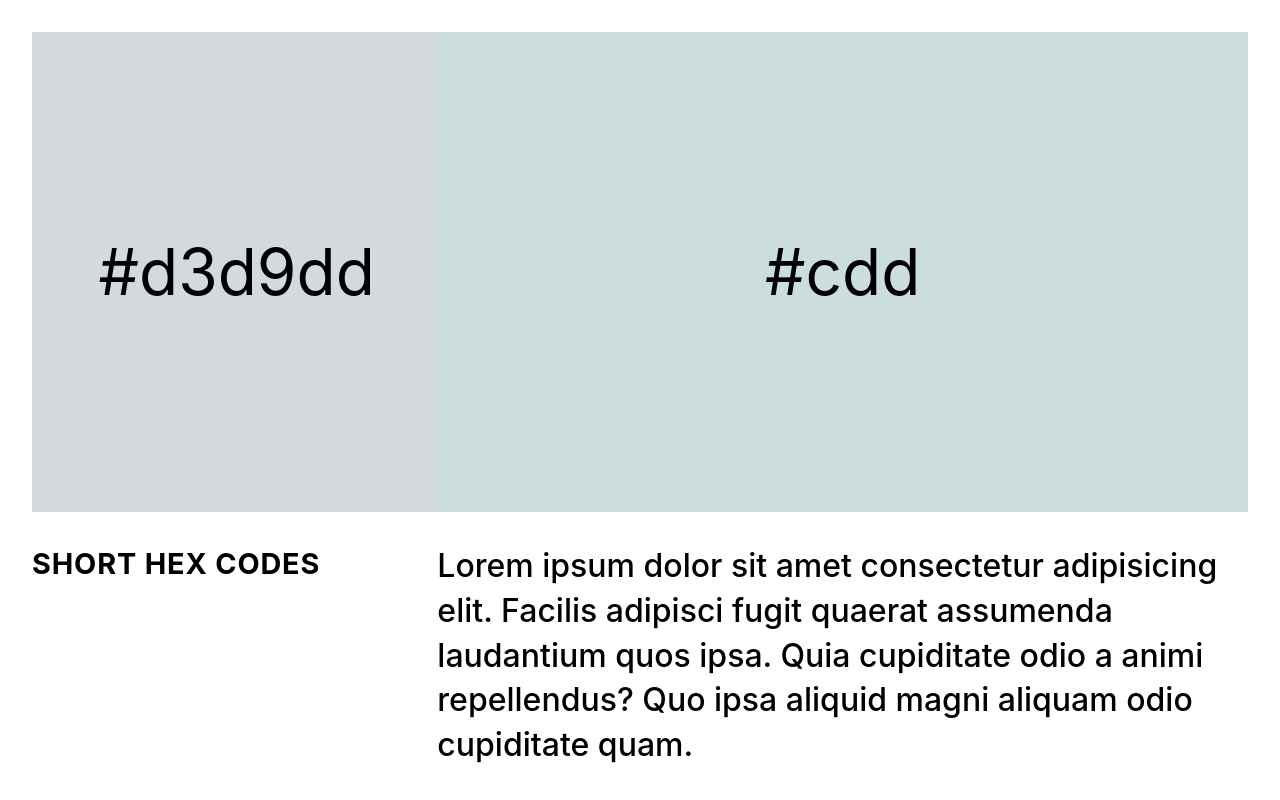
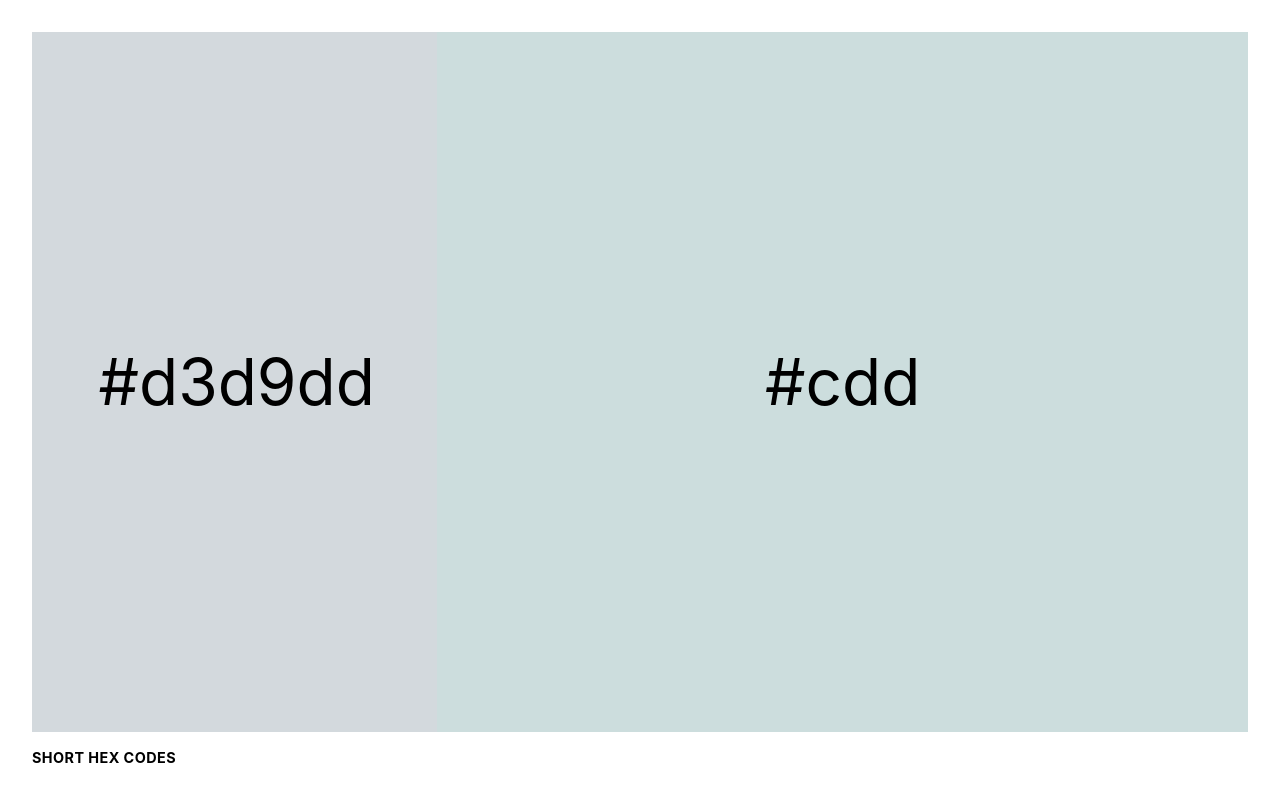
Before and after one commit to sebastiandedeyne/shorthex, a SvelteKit app: page / in a window 1280 px wide. Built offline with nearby package versions, Linux system fonts and the light colour scheme; a web font is replaced by a local one.

Commit message:
Add form

```diff
--- a/src/routes/+page.js
+++ b/src/routes/+page.js
@@ -1,4 +1,4 @@
 /** @type {import('./$types').PageLoad} */
 export function load({ url }) {
-  return { hex: "#" + (url.searchParams.get("c") || "d3d9dd") };
+  return { hex: "#" + (url.searchParams.get("c") || "d3d9dd").replace('#', '') };
 }
--- a/src/routes/+page.svelte
+++ b/src/routes/+page.svelte
@@ -9,7 +9,11 @@
 
   $: match = findNearestShorthandCode(hex);
 
-  function onInput(event) {
+  function handleSubmit(event) {
+    event.preventDefault();
+  }
+
+  function handleInput(event) {
     if (event.target.value === "") {
       hex = "";
     } else if (event.target.value[0] !== "#") {
@@ -19,7 +23,7 @@
     }
   }
 
-  function onFocus(event) {
+  function handleFocus(event) {
     window.requestAnimationFrame(() => {
       event.target.setSelectionRange(1, event.target.value.length);
     });
@@ -27,34 +31,33 @@
 </script>
 
 <main>
-  <input
-    class="color"
-    style:background-color={match ? hex : "#ddd"}
-    value={hex}
-    on:input={onInput}
-    on:focus={onFocus}
-  />
+  <form on:submit={handleSubmit}>
+    <input
+      class="color"
+      style:background-color={match ? hex : "#ddd"}
+      value={hex}
+      on:input={handleInput}
+      on:focus={handleFocus}
+      name="c"
+      autocomplete="off"
+    />
+  </form>
   <div class="color" style:background-color={match || "#ddd"}>
     {match || ""}
   </div>
   <h1>Short Hex Codes</h1>
-  <p>
-    Lorem ipsum dolor sit amet consectetur adipisicing elit. Facilis adipisci
-    fugit quaerat assumenda laudantium quos ipsa. Quia cupiditate odio a animi
-    repellendus? Quo ipsa aliquid magni aliquam odio cupiditate quam.
-  </p>
+  <p></p>
 </main>
 
 <style>
   @import url("https://rsms.me/inter/inter.css");
 
   :global(:root) {
-    --padding: 1rem;
+    --padding: 2rem;
   }
 
   :global(html) {
     font-family: "Inter", sans-serif;
-    font-size: 4vmin;
   }
 
   :global(body) {
@@ -74,12 +77,16 @@
     text-transform: uppercase;
     font-size: 0.9em;
     letter-spacing: 0.03em;
-    margin-top: var(--padding);
+    margin-top: calc(var(--padding) / 2);
   }
 
   p {
-    margin-top: var(--padding);
+    margin-top: calc(var(--padding) / 2);
     font-weight: 500;
+  }
+
+  form {
+    display: contents;
   }
 
   input {
@@ -101,6 +108,6 @@
     align-items: center;
     justify-content: center;
     text-align: center;
-    font-size: 2rem;
+    font-size: 4rem;
   }
 </style>
```
